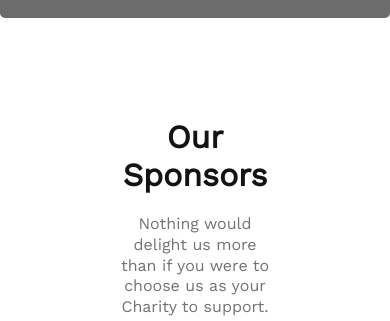
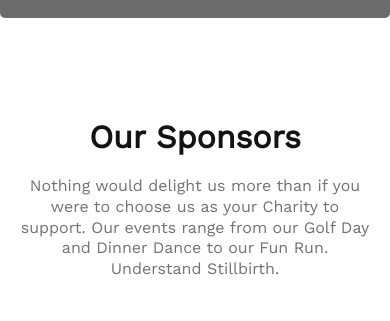
Before and after one commit to mohammadmukhter/architect-project-a2, a plain HTML site: page index.html in a window 390 px wide. Shown: the part 5971-6292 px from the top of the page. Drawn offline with nearby package versions, Linux system fonts and the light colour scheme.

Commit message:
some edit for response

```diff
--- a/styles/style.css
+++ b/styles/style.css
@@ -543,6 +543,10 @@ body {
   }
 
   /* sponsor section responsive */
+  .sponsor_info {
+    width: 100%;
+    padding: 0px 20px;
+  }
   .sponsor_title {
     font-size: 2rem;
   }
```
